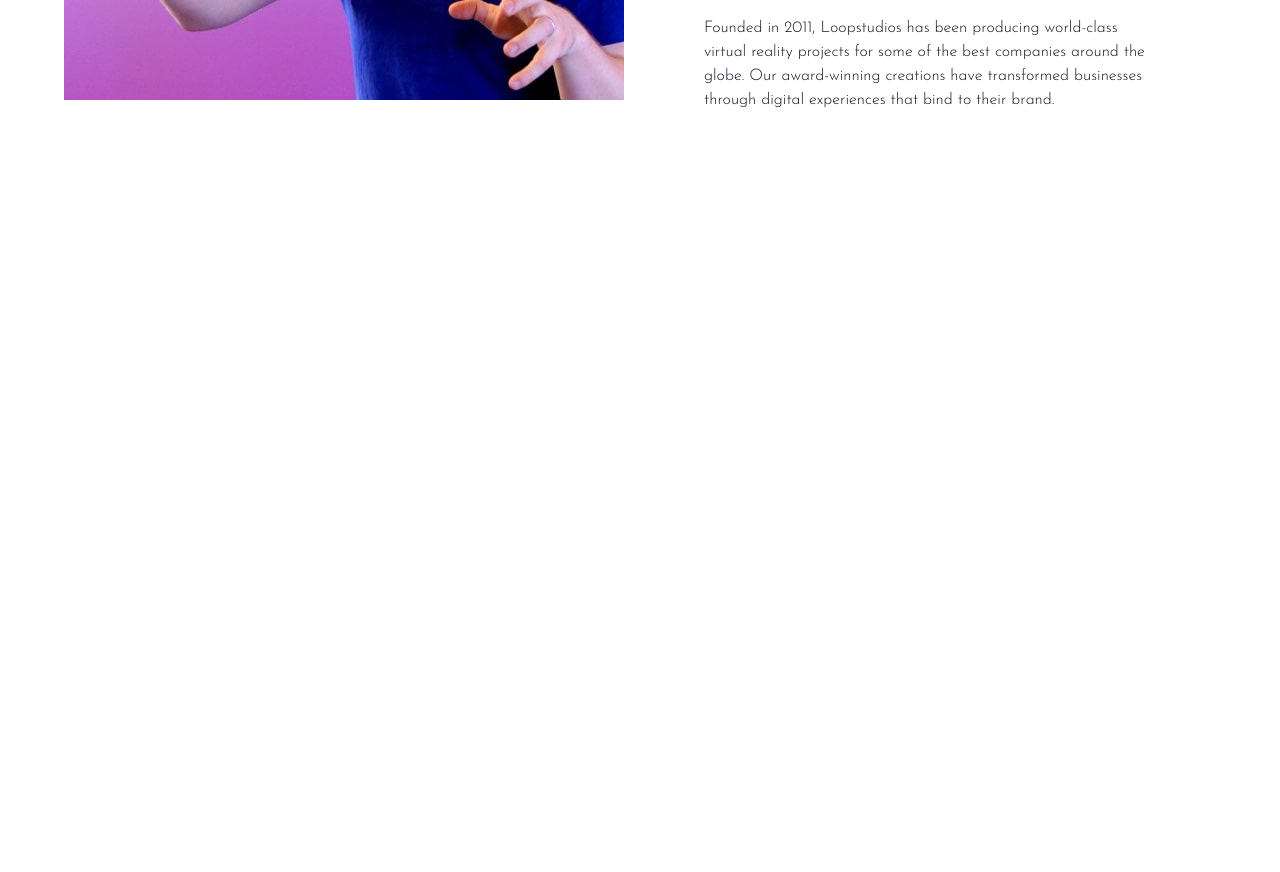
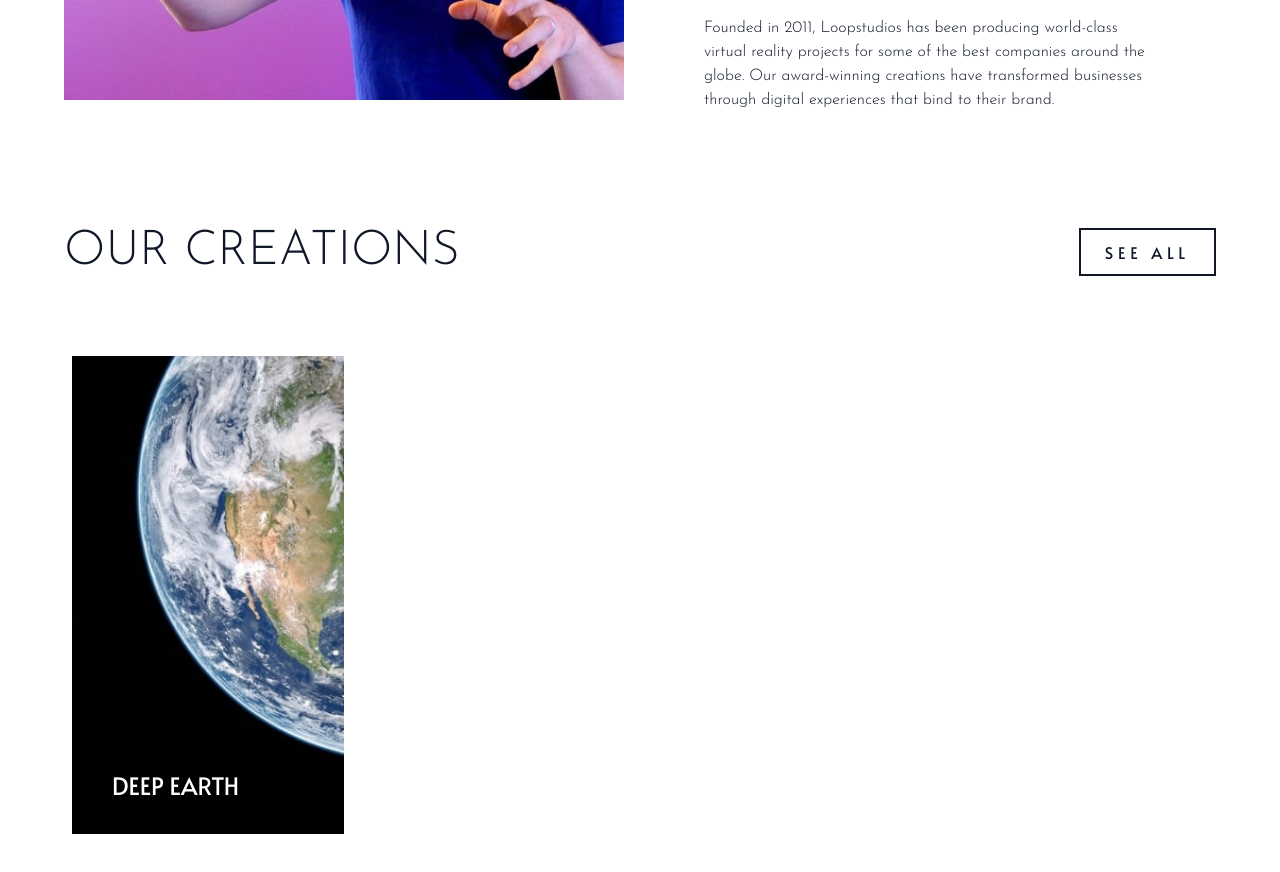
Before and after one commit to Dineshkumar-DDK/studioz, a website: page index.html in a window 1280 px wide. Shown: the part 1184-2056 px from the top of the page. Before the commit the page ends 1484 px from the top, so only its background shows below. Drawn offline with Linux system fonts and the light colour scheme.

Commit message:
latest code

```diff
--- a/index.html
+++ b/index.html
@@ -69,10 +69,32 @@
     </section>
 
     <section id="creations">
-        <div class="max-w-6xl px-6 my-6 mx-auto text-gray-900 md:px-0">
-            <div class="justify-center md:justify-between">
-                <h2 class="text-4xl text-center uppercase font-sans text-white md:text-left md:text-5xl">our creations</h2>
+        <!-- container  -->
+        <div class="max-w-6xl px-6 my-32 mx-auto text-gray-900 md:px-0">
+            <!-- header -->
+            <div class="flex justify-center mb-20 md:justify-between">
+                <h2 class="text-4xl text-center uppercase font-sans md:text-left md:text-5xl">our creations</h2>
+                <button class="btn hidden md:block">See all</button>
             </div>
+            <!-- items container  -->
+             <div class="flex flex-col space-y-6 justify-between text-2xl uppercase text-white font-alata md:flex-row md:space-x-8 md:space-y-0 w-full">
+                <!-- item  -->
+                 <div class="group relative overflow-hidden md:w-1/4 px-2">
+                    <!-- mobile image  -->
+                    <img src="/images/mobile/image-deep-earth.jpg" alt="image of the earth " class="w-full md:hidden">
+                    <!-- desktop image  -->
+                     <img src="/images/desktop/image-deep-earth.jpg" alt="image of the earth desktop" class="w-full hidden md:block group-hover:scale-110 duration-200">
+
+                     <!-- item gradient -->
+
+                    <!-- text-->
+
+                    <div class="absolute bottom-4 md:bottom-8 duration-200 group-hover:scale-110 group-hover:text-black px-6 md:px-10 w-52 uppercase">Deep earth</div>
+                 </div>
+             </div>
+
+
+
         </div>
     </section>
 </body>
--- a/input.css
+++ b/input.css
@@ -5,7 +5,8 @@
   --breakpoint-lg: 976px;
   --breakpoint-xl: 1440px;
   --font-sans:"Josefin Sans",sans-serif;
-  --font-alata:"Alata"
+  --font-alata:"Alata";
+  --tracking-widest:.3em;
 }
 
 @layer{
@@ -15,6 +16,10 @@
     background-size:cover;
   }
 
+  .btn{
+    @apply px-6 py-2 my-0  hover:bg-black hover:text-white border-2 font-alata uppercase tracking-widest transition duration-200;
+  }
+
   @media(max-width:576px){
     #hero{
       background-image:url('../images/mobile/image-hero.jpg');
```
Also changed, not shown: css/style.css.
